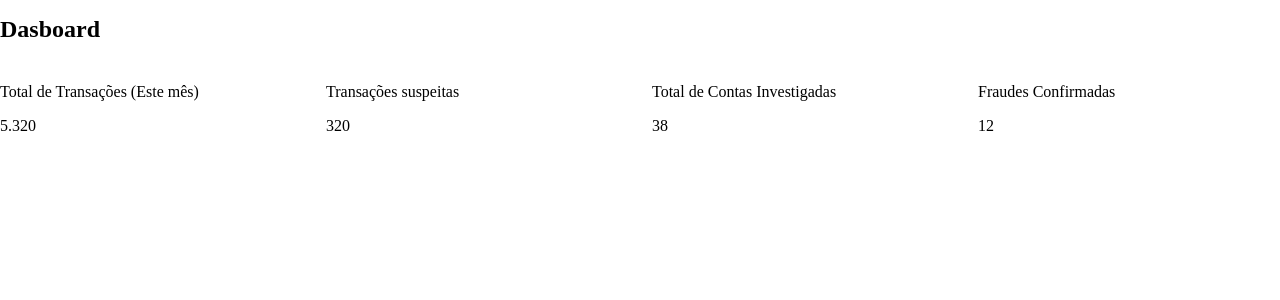
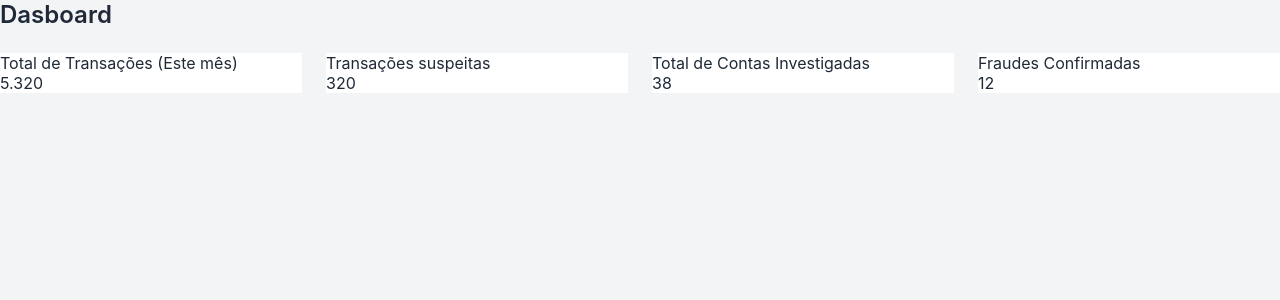
Before and after one commit to RusthenRonald2006/Portal-de-analise-em-anomalias-transacionais, a JavaScript app in the folder detec-anomalias/: page /dashboard in a window 1280 px wide. Shown: the top 300 px of the page. Built offline with nearby package versions, Linux system fonts and the light colour scheme; the HTML template or start-up script is replaced by a standard one.

Commit message:
ajustando body

```diff
--- a/detec-anomalias/src/components/Pages/Dashboard.module.css
+++ b/detec-anomalias/src/components/Pages/Dashboard.module.css
@@ -9,7 +9,9 @@
     gap: 1.5rem;
     margin-bottom: 2rem;
 }
-
+.card{
+    background-color: white;
+}
 
 
 
--- a/detec-anomalias/src/index.css
+++ b/detec-anomalias/src/index.css
@@ -1,7 +1,9 @@
+*{
+  margin: 0px;
+  padding: 0px;
+}
 body {
-  margin: 0;
-  padding: 0;
-  box-sizing: border-box;
-  overflow-x: hidden;
-  height: 100vh;
+  font-family: -apple-system, BlinkMacSystemFont, 'Segoe UI', Roboto, 'Helvetica Neue', Arial, sans-serif;
+  background-color: #f3f4f6;
+  color: #1f2937;
 }
```
